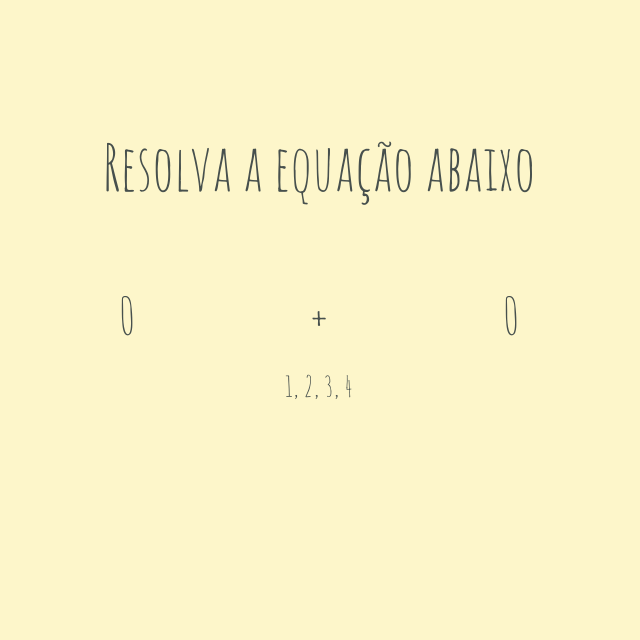
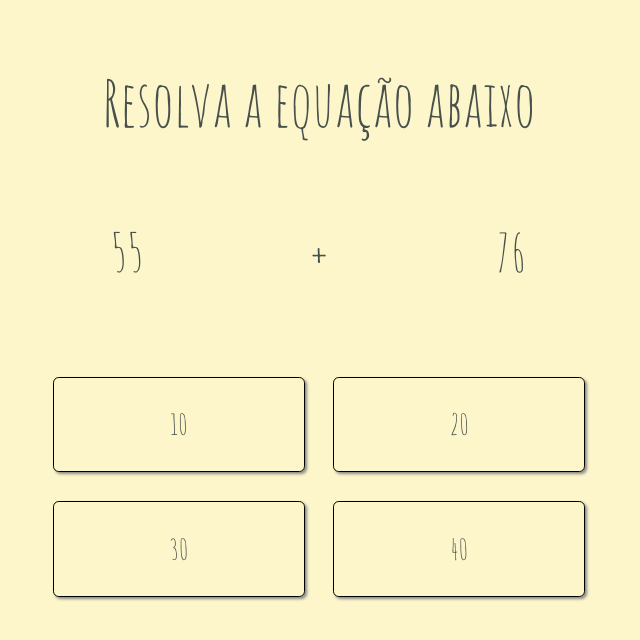
Before and after one commit to mariohd/gamealg, a React app: page / in a window 1280 px wide. Shown: the whole page, without its empty margins (321-961 px from the left). Built offline with nearby package versions, Linux system fonts and the light colour scheme.

Commit message:
more elements to show

```diff
--- a/src/components/answerOption.js
+++ b/src/components/answerOption.js
@@ -0,0 +1,13 @@
+import React, { Component } from 'react';
+
+class AnswerOption extends Component {
+	render() {
+		return (
+			<div className="answer option">
+				{this.props.value }
+			</div>
+		);
+	}
+}
+
+export default AnswerOption;
--- a/src/components/answersOptions.js
+++ b/src/components/answersOptions.js
@@ -1,11 +1,14 @@
 import React, { Component } from 'react';
-import '../css/decimalNumber.css';
+import AnswerOption from './answerOption';
 
 class AnswersOptions extends Component {
 	render() {
 		return (
 			<div className="answers options">
-			1, 2, 3, 4
+				<AnswerOption value={this.props.values[0]} />
+				<AnswerOption value={this.props.values[1]} />
+				<AnswerOption value={this.props.values[2]} />
+				<AnswerOption value={this.props.values[3]} />
 			</div>
 		);
 	}
--- a/src/components/decimalNumber.js
+++ b/src/components/decimalNumber.js
@@ -1,5 +1,4 @@
 import React, { Component } from 'react';
-import '../css/decimalNumber.css';
 
 class DecimalNumber extends Component {
   render() {
--- a/src/components/operator.js
+++ b/src/components/operator.js
@@ -1,5 +1,4 @@
 import React, { Component } from 'react';
-import '../css/operator.css';
 
 class Operator extends Component {
   render() {
--- a/src/components/question.js
+++ b/src/components/question.js
@@ -9,10 +9,10 @@ class Question extends Component {
 	constructor(props) {
 		super(props);
 		this.state = {
-			operand_1: 0,
-			operand_2: 0,
+			operand_1: parseInt((Math.random() * 100), 10),
+			operand_2: parseInt((Math.random() * 100), 10),
 			operation: '+',
-			options: []
+			options: [10, 20, 30, 40]
 		};
 	}
 
--- a/src/css/app.css
+++ b/src/css/app.css
@@ -1,13 +1,3 @@
-.board {
-  background: #FDF6CA;
-  display: flex;
-  width: 100%;
-  height: 100%;
-  height: 100vh;
-  width: 100vw;
-  margin: 0;
-}
-
 .question {
   width: 100%;
   font-family: 'Amatic SC', cursive;
@@ -25,7 +15,42 @@
 }
 
 .statement .text {
-  margin-top: 2em;
+  margin-top: 1em;
   text-align: center;
   font-size: 2.2em;
 }
+
+.operator {
+  text-align: center;
+  width: 10vw;
+}
+
+.number {
+  text-align: center;
+  width: 20vw;
+}
+
+.number .value {
+  line-height: 2em;
+}
+
+.answers.options {
+  width: 50%;
+  margin: auto;
+  margin-top: 2em;
+}
+
+.answer.option {
+  display: inline-block;
+  margin: .5em;
+  width: 30%;
+  padding: 1em;
+  border-radius: .2em;
+  border: 1px solid black;
+  box-shadow: 2px 2px 3px #888888;
+}
+
+.answer.option:hover {
+  cursor: pointer;
+  background: #E4DDB1;
+}
--- a/src/css/decimalNumber.css
+++ /dev/null
@@ -1,8 +0,0 @@
-.number {
-	text-align: center;
-	width: 20vw;
-}
-
-.number .value {
-	line-height: 2em;
-}
--- a/src/css/index.css
+++ b/src/css/index.css
@@ -2,4 +2,5 @@ body {
   margin: 0;
   padding: 0;
   font-family: sans-serif;
+  background: #FDF6CA;
 }
--- a/src/css/operator.css
+++ /dev/null
@@ -1,4 +0,0 @@
-.operator {
-	text-align: center;
-	width: 10vw;
-}
```
